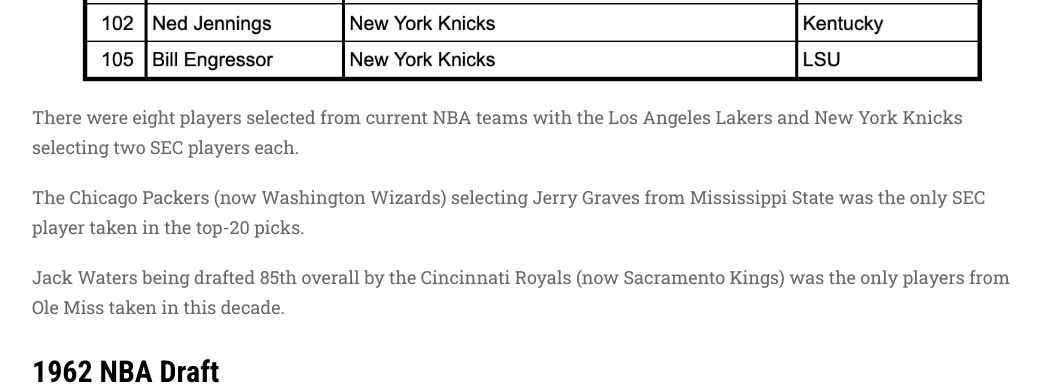
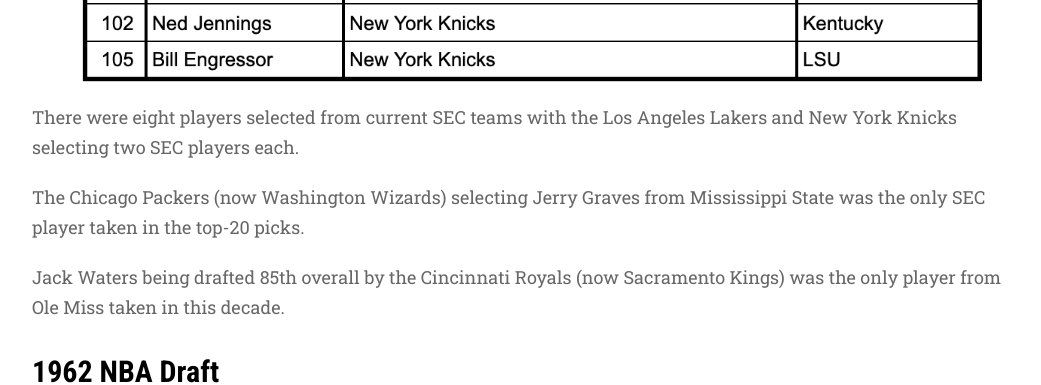
Before and after one commit to jacobvarner/hoops-jacobvarner, a Jekyll site: the page built from _posts/2020-8-16-sec-in-the-nba-draft-1960s-overview.md, in a window 1280 px wide and 900 px high, scrolled down 1808 px. Shown: the part 155-540 px from the top of the window, without its empty margins (108-1149 px from the left). Built offline with Jekyll 4.4.1, drawn with Linux system fonts in a browser that asks for light colours; nearby versions of some CDN libraries.

Commit message:
Fixed typos

```diff
--- a/_posts/2020-8-16-sec-in-the-nba-draft-1960s-overview.md
+++ b/_posts/2020-8-16-sec-in-the-nba-draft-1960s-overview.md
@@ -50,11 +50,11 @@
 
 ![1961 NBA Draft selections from current SEC schools][image2]
 
-There were eight players selected from current NBA teams with the Los Angeles Lakers and New York Knicks selecting two SEC players each.
+There were eight players selected from current SEC teams with the Los Angeles Lakers and New York Knicks selecting two SEC players each.
 
 The Chicago Packers (now Washington Wizards) selecting Jerry Graves from Mississippi State was the only SEC player taken in the top-20 picks.
 
-Jack Waters being drafted 85th overall by the Cincinnati Royals (now Sacramento Kings) was the only players from Ole Miss taken in this decade.
+Jack Waters being drafted 85th overall by the Cincinnati Royals (now Sacramento Kings) was the only player from Ole Miss taken in this decade.
 
 {% include ad-content.html %}
 
```
